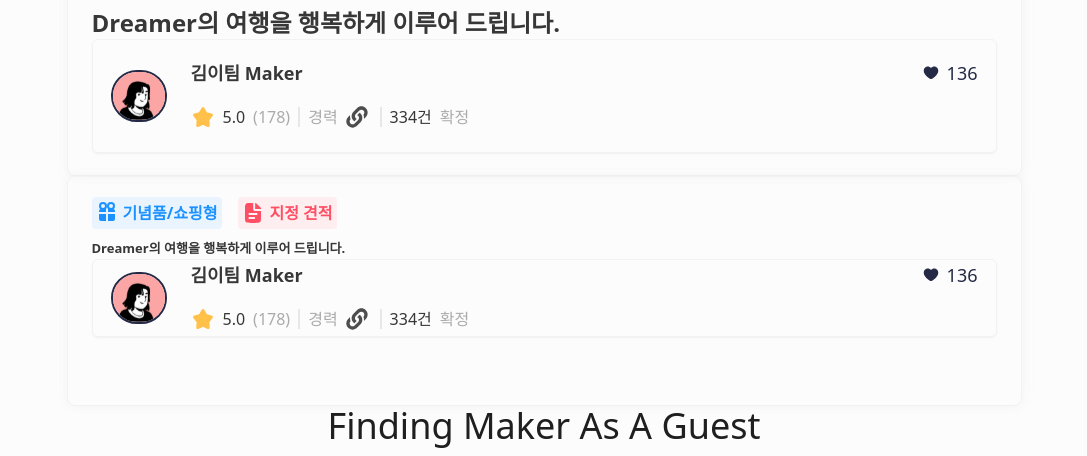
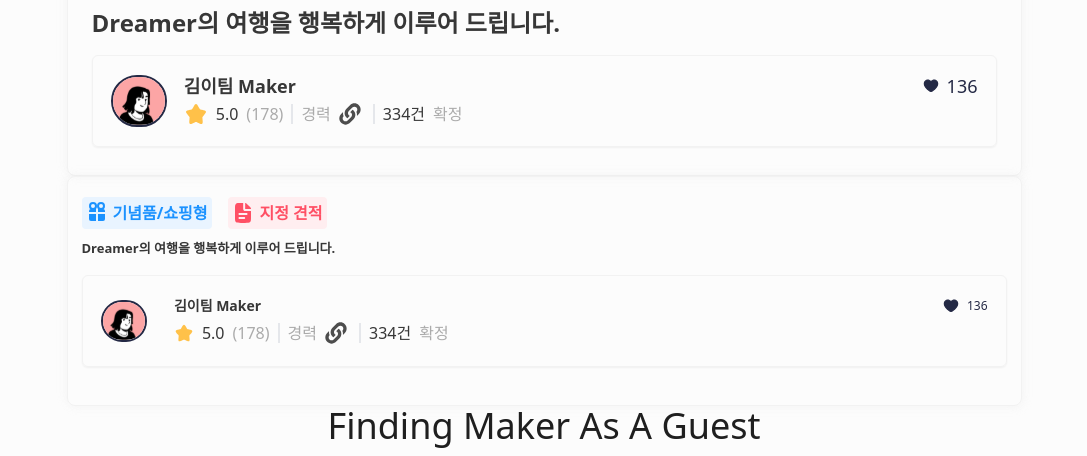
Before and after one commit to GoHawaiiForMe/frontend, a Next.js app: page /findingMaker in a window 1280 px wide. Shown: the part 162-618 px from the top of the page, without its empty margins (96-1183 px from the left). Built offline with nearby package versions, Linux system fonts and the light colour scheme; no server answers.

Commit message:
feat: reusable card

```diff
--- a/src/components/Common/CardFindMaker.tsx
+++ b/src/components/Common/CardFindMaker.tsx
@@ -6,62 +6,67 @@ import default_img from "@public/assets/img_avatar3.svg";
 import link from "@public/assets/icon_link.svg";
 
 interface CardFindMakerProps {
-  cardWidth?: string;
-  textSize?: string;
-  innerboxWidth?: string;
+  cardClassName?: string;
+  titleSize?: string;
+  innerboxClassName?: string;
+  profileClassName?: string;
+  photoSize?: string;
+  nameSize?: string;
+  otherText?: string;
+  starSize?: string;
+  heartNumberSize?: string;
 }
-const CardFindMaker = ({ cardWidth, innerboxWidth, textSize }: CardFindMakerProps) => {
+const CardFindMaker = ({ cardClassName, innerboxClassName, titleSize, profileClassName, photoSize = "56", starSize = "24", nameSize, otherText, heartNumberSize }: CardFindMakerProps) => {
   return (
     <div className={`w-full h-[230px] border border-color-line-100 rounded-lg py-5 px-6 shadow-[2px_2px_10px_rgba(220,220,220,0.14),-2px_-2px_10px_rgba(220,220,220,0.14)]
-     ${cardWidth}`}>
+     ${cardClassName}`}>
       <div className="flex mb-2 gap-4">
         <Label type="SHOPPING" />
         <Label type="REQUEST" />
       </div>
 
-      <h2 className={`text-2xl semibold text-color-black-300 ${textSize}`}>Dreamer의 여행을 행복하게 이루어 드립니다.</h2>
+      <h2 className={`mb-4 text-2xl semibold text-color-black-300 ${titleSize}`}>Dreamer의 여행을 행복하게 이루어 드립니다.</h2>
 
-      <div className={`w-full h-23 flex items-center   rounded-md border-color-line-100 border py-4 px-[18px] shadow-sm
-        ${innerboxWidth}`}>
-          <div className="flex items-center min-w-20 min-h-20">
+      <div className={`w-full h-[92px] flex items-center   rounded-md border-color-line-100 border py-4 px-[18px] shadow-sm
+        ${innerboxClassName}`}>
+          <div className={`flex items-center w-20 h-20 ${profileClassName}`}>
             <Image
               src={default_img}
               alt="maker 이미지"
-              width={56}
-              height={56}
+              width={parseInt(photoSize)}
+              height={parseInt(photoSize)}
               className="border-2 border-color-blue-400 rounded-full"
             />
           </div>
-          <div className="flex flex-col w-full gap-4 py-1">
+          <div className="flex flex-col w-full py-1">
             <div className="w-full flex justify-between ">
-              <p className="text-2lg semibold text-color-black-300">김이팀 Maker</p>
+              <p className={`text-2lg semibold text-color-black-300 ${nameSize}`}>김이팀 Maker</p>
               <div className="flex gap-1 items-center">
                 <Image src={like} alt="heart" width={24} height={24} />
-                <p className="text-2lg medium text-color-blue-400">136</p>
+                <p className={`text-2lg medium text-color-blue-400 ${heartNumberSize}`}>136</p>
               </div>
             </div>
-            <div className="flex gap-2 items-center">
+            <div className={`flex gap-2 items-center text-lg medium ${otherText}`}>
               <div className="flex gap-2 items-center">
                 <Image
                   src={star}
                   alt="별이미지"
-                  width={24}
-                  height={24}
-                  className="pc:block mobile-tablet:hidden"
+                  width={parseInt(starSize)}
+                  height={parseInt(starSize)}
                 />
                 <Image src={star} alt="별이미지" width={20} height={20} className="pc:hidden" />
-                <p className="text-lg medium text-color-black-300">5.0</p>
-                <p className="text-lg medium text-color-gray-300">(178)</p>
+                <p className=" text-color-black-300">5.0</p>
+                <p className=" text-color-gray-300">(178)</p>
               </div>
               <div className="h-5 border border-line-200" />
               <div className="flex gap-1 items-center">
-                <p className="text-lg medium text-color-gray-300">경력</p>
+                <p className=" text-color-gray-300">경력</p>
                 <Image src={link} alt="링크이미지" width={30} height={30} />
               </div>
               <div className="h-5 border border-line-200" />
               <div className="flex gap-2 items-center">
-                <p className="text-lg medium text-color-black-300">334건</p>
-                <p className="text-lg medium text-color-gray-300">확정</p>
+                <p className=" text-color-black-300">334건</p>
+                <p className=" text-color-gray-300">확정</p>
               </div>
             </div>
           </div>
--- a/src/pages/findingMaker.tsx
+++ b/src/pages/findingMaker.tsx
@@ -15,7 +15,17 @@ export default function findMaker() {
         <>
         <div className="w-[955px]">
       <CardFindMaker />
-      <CardFindMaker cardWidth="w-[327px] h-[188px]" innerboxWidth="w-[299px] h-[78px]" textSize="text-sm" />
+      <CardFindMaker
+      cardClassName="w-[327px] h-[188px] py-4 px-[14px]"
+      innerboxClassName="w-[299px] h-[78px]"
+      titleSize="text-sm"
+      profileClassName="min-w-12 min-h-12"
+      photoSize="46"
+      nameSize="text-md"
+      otherText="text-[10px]"
+      starSize="20"
+      heartNumberSize="text-xs"
+      />
     </div>
         <h1 className="text-4xl">Finding Maker As A Guest</h1>
         <p className="mt-4 text-lg">This is the &quot;Finding Maker As A Guest&quot; page of our website.</p>
```
